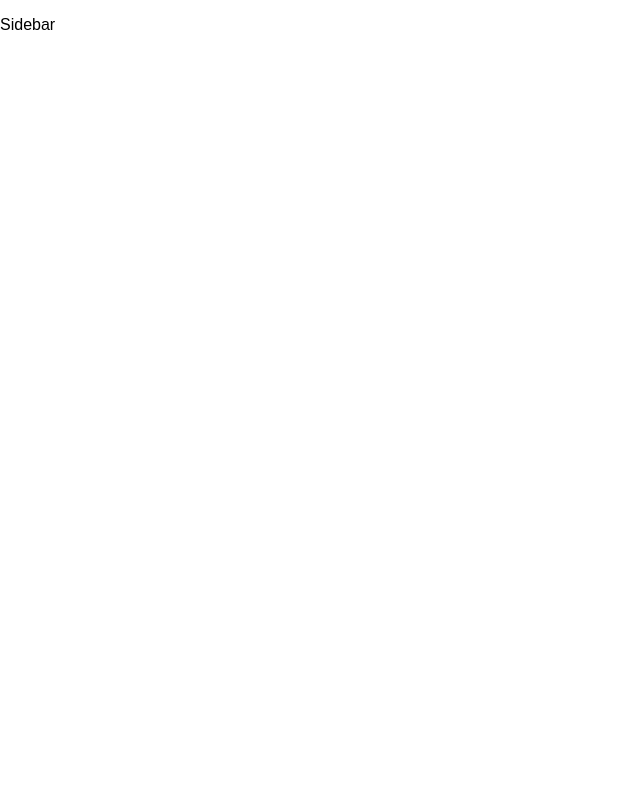
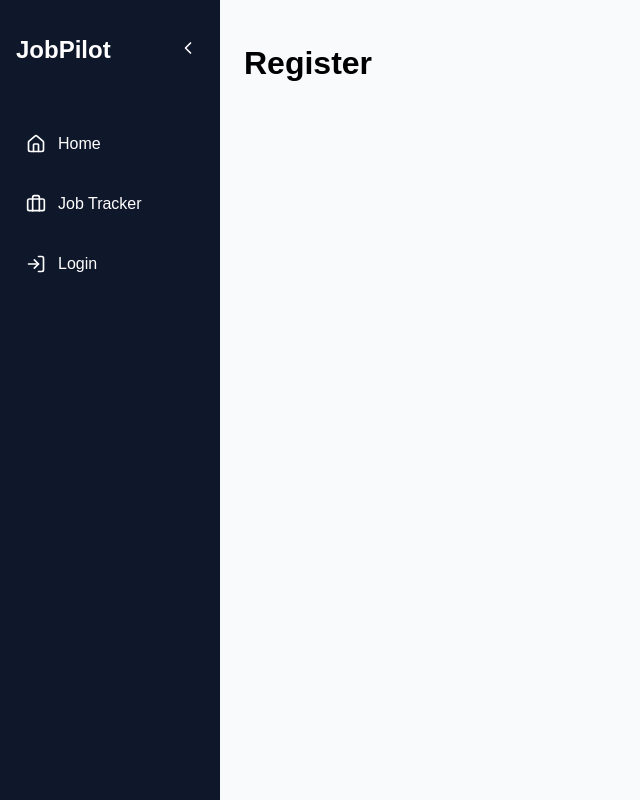
Before and after one commit to TheDutchman68/job-tracker-frontend, a React (Vite) app: page /register in a window 1280 px wide. Shown: the whole page, without its empty margins (0-640 px from the left). Built offline with nearby package versions, Linux system fonts and the light colour scheme.

Commit message:
feat: implement sidebar with collpase, navigation and styling

```diff
--- a/package.json
+++ b/package.json
@@ -11,6 +11,7 @@
   },
   "dependencies": {
     "axios": "^1.15.0",
+    "lucide-react": "^1.8.0",
     "react": "^19.2.4",
     "react-dom": "^19.2.4",
     "react-router-dom": "^7.14.1"
--- a/src/components/layout/MainLayout.jsx
+++ b/src/components/layout/MainLayout.jsx
@@ -1,9 +1,11 @@
 import Sidebar from "./Sidebar";
+import "../../styles/layout.css";
 
-function MainLayout() {
+function MainLayout({ children }) {
   return (
-    <div>
+    <div className="layout">
       <Sidebar />
+      <main className="content">{children}</main>
     </div>
   );
 }
--- a/src/components/layout/Sidebar.jsx
+++ b/src/components/layout/Sidebar.jsx
@@ -1,7 +1,43 @@
+import { Link, useLocation } from "react-router-dom";
+import { useState } from "react";
+import { Home, Briefcase, LogIn } from "lucide-react";
+import { ChevronLeft, ChevronRight } from "lucide-react";
+
 function Sidebar() {
+  const [isCollapsed, setIsCollapsed] = useState(false);
+  const location = useLocation();
+
+  const toggleSidebar = () => {
+    setIsCollapsed((prev) => !prev);
+  };
+
+  const isActive = (path) => location.pathname === path;
+
   return (
-    <aside>
-      <p>Sidebar</p>
+    <aside className={`sidebar ${isCollapsed ? "collapsed" : ""}`}>
+      <div className="sidebar-header">
+        {!isCollapsed && <h2>JobPilot</h2>}
+       <button onClick={toggleSidebar}>
+          {isCollapsed ? <ChevronRight size={20} /> : <ChevronLeft size={20} />}
+       </button>
+      </div>
+
+      <nav>
+        <Link className={isActive("/") ? "active" : ""} to="/" title={isCollapsed ? "Home" : ""}>
+          <Home size={20} className="sidebar-icon" />
+          <span className={`link-text ${isCollapsed ? "hidden" : ""}`}>Home</span>
+        </Link>
+
+        <Link className={isActive("/jobtracker") ? "active" : ""} to="/jobtracker" title={isCollapsed ? "Job Tracker" : ""}>
+          <Briefcase size={20} className="sidebar-icon" />
+          <span className={`link-text ${isCollapsed ? "hidden" : ""}`}>Job Tracker</span>
+        </Link>
+
+        <Link className={isActive("/login") ? "active" : ""} to="/login" title={isCollapsed ? "Login" : ""}>
+          <LogIn size={20} className="sidebar-icon" />
+          <span className={`link-text ${isCollapsed ? "hidden" : ""}`}>Login</span>
+        </Link>
+      </nav>
     </aside>
   );
 }
--- /dev/null
+++ b/src/styles/layout.css
@@ -0,0 +1,96 @@
+.layout {
+  display: flex;
+}
+
+.content {
+  flex: 1;
+  background-color: #f8fafc;
+  min-height: 100vh;
+  padding: 24px;
+}
+
+.sidebar {
+  width: 220px;
+  height: 100vh;
+  background-color: #0f172a;
+  color: white;
+  display: flex;
+  flex-direction: column;
+  padding: 16px;
+  transition: width 0.3s ease;
+}
+
+.sidebar.collapsed {
+  width: 70px;
+}
+
+.sidebar-header {
+  display: flex;
+  justify-content: space-between;
+  align-items: center;
+  margin-bottom: 40px;
+}
+
+.sidebar button {
+  background: none;
+  border: none;
+  color: white;
+  cursor: pointer;
+  padding: 6px;
+  border-radius: 6px;
+  transition: background 0.2s;
+}
+
+.sidebar button:hover {
+  background-color: #1e293b;
+}
+
+.sidebar nav {
+  display: flex;
+  flex-direction: column;
+  gap: 20px;
+}
+
+.sidebar a {
+  display: flex;
+  align-items: center;
+  gap: 12px;
+  text-decoration: none;
+  color: white;
+  font-weight: 500;
+  padding: 10px;
+  border-radius: 8px;
+  transition: background 0.2s, transform 0.2s;
+  white-space: nowrap;
+}
+
+.sidebar a:hover {
+  background-color: #1e293b;
+  transform: translateX(2px);
+}
+
+.sidebar a.active {
+  background-color: #16a34a;
+}
+
+.sidebar-icon {
+  flex-shrink: 0;
+}
+
+.link-text {
+  opacity: 1;
+  max-width: 160px;
+  overflow: hidden;
+  white-space: nowrap;
+  transition: opacity 0.2s ease, max-width 0.25s ease;
+}
+
+.link-text.hidden {
+  opacity: 0;
+  max-width: 0;
+}
+
+.sidebar.collapsed a {
+  justify-content: center;
+  gap: 0;
+}
```
Also changed, not shown: 1 other file (tests, documents, lock files or other folders).
